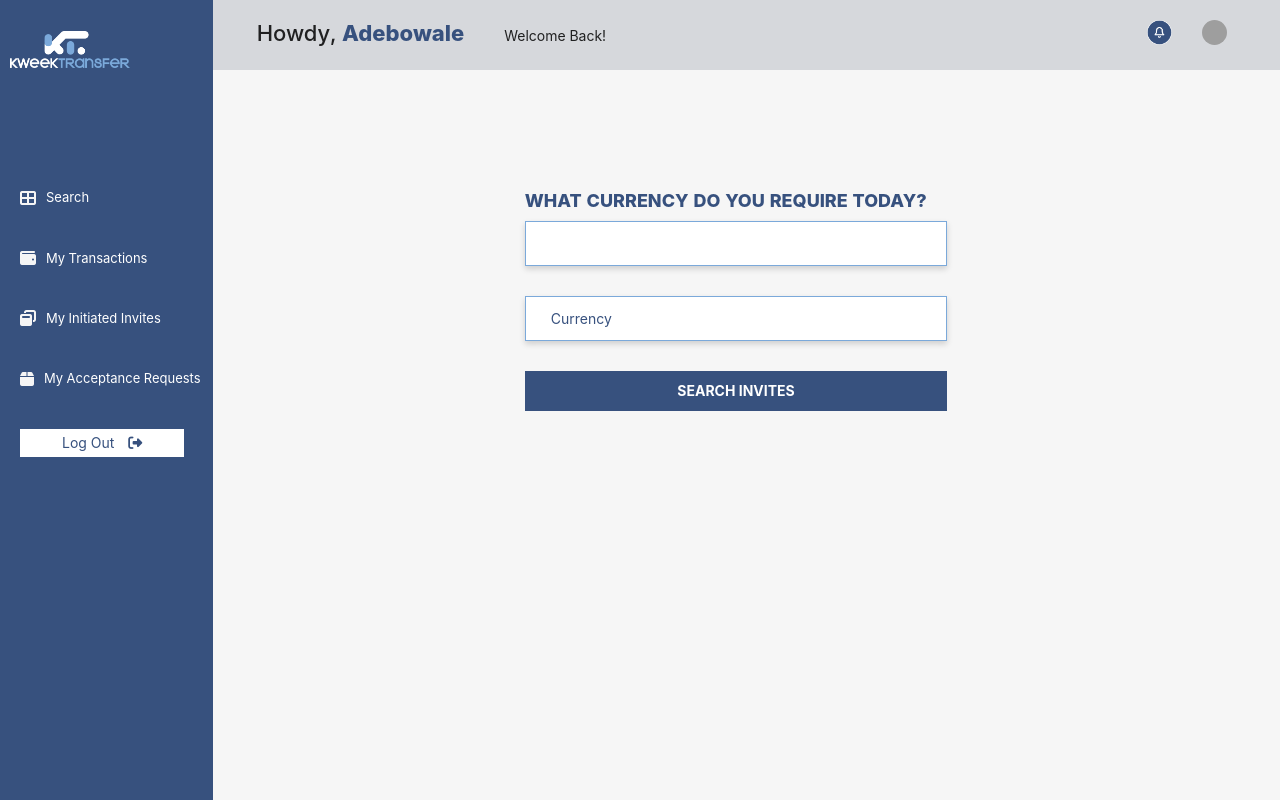
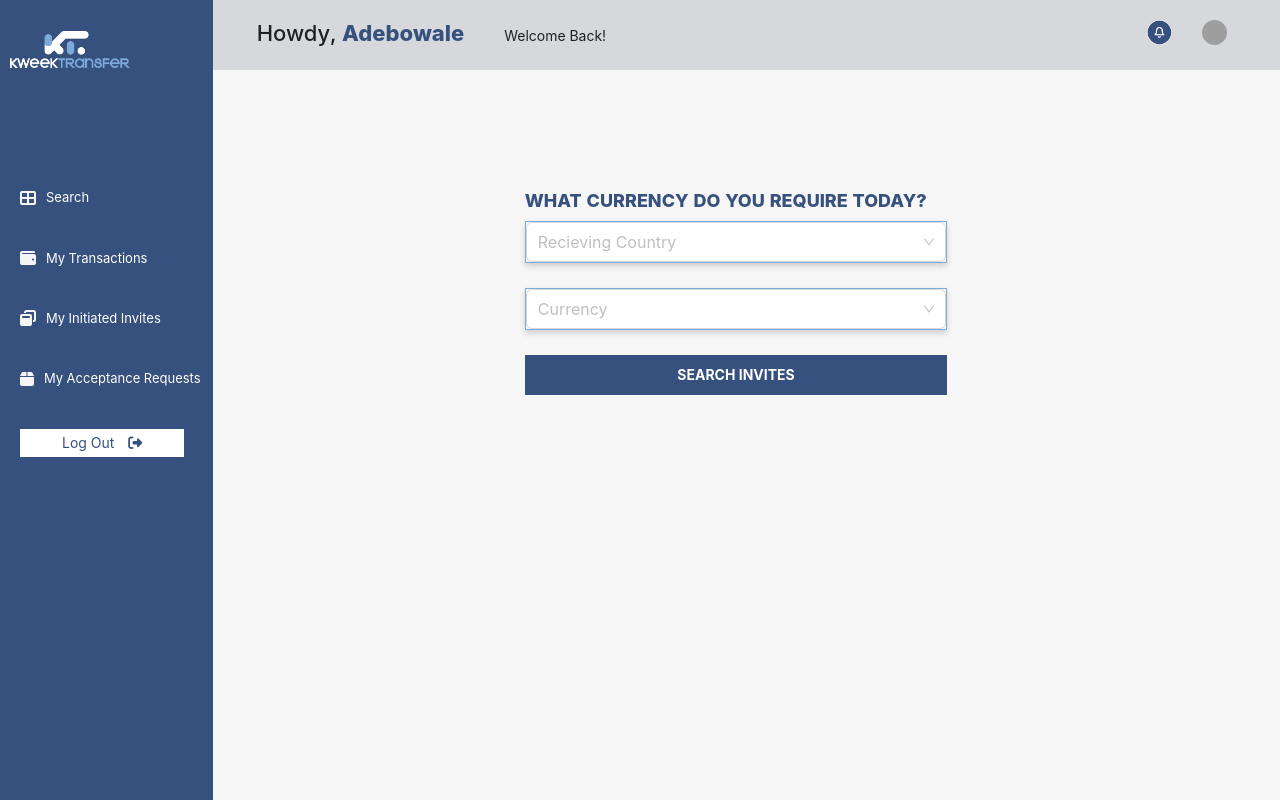
Before and after one commit to grace22411/KweekWeb, a React (Create React App) app: page / in a window 1280 px wide. Built offline with nearby package versions, Linux system fonts and the light colour scheme; grey boxes are pictures that could not be loaded; a web font is replaced by a local one; what msal would draw is missing.

Commit message:
corrections made

```diff
--- a/src/component/Header.js
+++ b/src/component/Header.js
@@ -4,10 +4,7 @@ import "./styles.scss"
 import { IMAGES} from "../constants/index";
 import { Link} from "react-router-dom";
 import { APP_PATHS } from '../constants/appPath';
-<<<<<<< HEAD
 import { SideBar } from "./SideBar";
-=======
->>>>>>> 5ef75fbd3639bd5b818ad85401684580cfcc179c
 
 
 function Header() {
--- a/src/component/searchResult.jsx
+++ b/src/component/searchResult.jsx
@@ -61,9 +61,9 @@ const List = () => {
                             </div>
                         </div>
                     </div>
-                    <div className="col-12 px-3">
+                    <div className="col-12 px-3 foot">
                         <button className="btn btn-primary float-left">Initiate Transaction</button>
-                        <Link to="/txn/5skjd88dd" className="float-right" style={{color: 'var(--primaryColor)', margin: 8}}><i className="fas fa-share"></i> Share</Link>
+                        <Link to="/txn/5skjd88dd"  style={{color: 'var(--primaryColor)', margin: 8}}><i class="fas fa-share-alt"></i><i class="far fa-copy"></i></Link>
                     </div>
                 </div>
             </div>
--- a/src/component/styles.scss
+++ b/src/component/styles.scss
@@ -53,7 +53,7 @@ $primarycolor: #37517e;
   .toggle-menu {
     display: none;
   }
-  @media only screen and (min-width: 321px) and (max-width: 767px) {
+  @media only screen and (min-width: 321px) and (max-width: 768px) {
     height: 50px;
     width: 100vw;
     margin: 0;
@@ -184,8 +184,9 @@ $primarycolor: #37517e;
     }
   }
 }
-@media only screen and (min-width: 320px) and (max-width: 767px) {
-  .SideMenu {box-shadow: 0 0 6px;};
+@media only screen and (min-width: 320px) and (max-width: 768px) {
+  .SideMenu {box-shadow: 0 0 6px;
+  width:268px};
   .SideMenu.collapsed {
     display: none;
   }
@@ -217,7 +218,6 @@ $primarycolor: #37517e;
     margin-left: 1% !important;
     padding: 12.5px 10px;
   }
-
   .text-muted {
     font-size: 10px;
   }
@@ -252,10 +252,18 @@ $primarycolor: #37517e;
     top: -10px;
     .row {
       padding: 0 10px;
+
     }
   }
 }
 
+.foot{
+  display: flex;
+  justify-content: space-between;
+  i{
+    margin-left:10px;
+  }
+}
 
 .ant-modal-mask{
   background-color: rgba(0, 0, 0, 0.85);
--- a/src/views/Dashboard/InitiatedInvitePage/Invite.js
+++ b/src/views/Dashboard/InitiatedInvitePage/Invite.js
@@ -11,6 +11,7 @@ const Invite = () => {
   const proceedToList = () => {
       setCurrentView("accepted");
   };
+
 
   return (
     <>
--- a/src/views/Dashboard/InitiatedInvitePage/comp/AcceptRequest.js
+++ b/src/views/Dashboard/InitiatedInvitePage/comp/AcceptRequest.js
@@ -1,4 +1,4 @@
-import React, { useState } from "react";
+import React, { useState,useEffect } from "react";
 import { AcceptanceRequest } from "../../../../data/InviteData";
 import "../style.scss";
 import {IMAGES} from '../../../../constants';
@@ -16,9 +16,16 @@ export const AcceptRequest = () => {
   const backToList = () => {
     setCurrentView("list");
   };
+
+  useEffect(() => {
+    document.querySelector('#history').scrollIntoView({
+      behavior: "smooth",
+    })
+  }, []);
+
   return (
     <>
-      <section>
+      <section id="history">
         <div className="header">
           <h3>Incoming Acceptance Requests</h3>
           <p>Reference NO.</p>
--- a/src/views/Dashboard/InitiatedInvitePage/style.scss
+++ b/src/views/Dashboard/InitiatedInvitePage/style.scss
@@ -33,6 +33,7 @@ $lightgrey: #858585;
     @include breakpoint("smOnly") {
       padding-right: 0;
       border-left: 0;
+      padding-left: 10px;
     }
   }
 }
--- a/src/views/Dashboard/Requests/comp/Payment.js
+++ b/src/views/Dashboard/Requests/comp/Payment.js
@@ -14,6 +14,7 @@ const Payment = () => {
     setCurrentView("success");
   };
   return (
+    <div className="payment-option" >
     <div className="payment-details">
       {currentView === "value" ? (
         <form>
@@ -41,6 +42,7 @@ const Payment = () => {
         </div>
       ) : null}
     </div>
+    </div>
   );
 };
 
--- a/src/views/Dashboard/SearchPage/Search.js
+++ b/src/views/Dashboard/SearchPage/Search.js
@@ -1,4 +1,4 @@
-import React from "react";
+import React, { useState } from "react";
 import Layout from "../../../component/Layout";
 import "./style.scss";
 import "../global.scss";
@@ -6,32 +6,53 @@ import "../global.scss";
 // import APP_PATHS from '../../../constants/appPath';
 import { COUNTRIES } from "../../../constants/index";
 import { Link } from "react-router-dom";
+import DropDown from "../../../component/dropdown";
 // import ButtonComponent from "../../../component/button";
 
 const countries = COUNTRIES.map((country) => {
-    return {
-        label: country.name,
-        value: country.code
-    };
+  return {
+    label: country.name,
+    value: country.code,
+  };
 });
+const currencies = [
+  {
+    label: "USD",
+    icon: "http://countryflagicons.com/SHINY/32/US.png",
+    value: "USD",
+  },
+  {
+    label: "NGN",
+    icon: "http://countryflagicons.com/SHINY/32/NG.png",
+    value: "NGN",
+  },
+  {
+    label: "GBP",
+    icon: "http://countryflagicons.com/SHINY/32/GB.png",
+    value: "GBP",
+  },
+  {
+    label: "EUR",
+    icon: "http://countryflagicons.com/SHINY/32/FR.png",
+    value: "EUR",
+  },
+];
 
 export const Search = () => {
-  // const [states, setStates] = useState([]);
+  const [states, setStates] = useState([]);
 
-  // const [showCalc, setShowCalc] = useState({ state: false, text: "Show" });
-
-  // const loadStates = (code) => {
-  //   const country = COUNTRIES.filter((x) => x.code === code);
-  //   if (country[0].states) {
-  //     const states = country[0].states.map((state) => {
-  //       return {
-  //         label: state.name,
-  //         value: state.code,
-  //       };
-  //     });
-  //     setStates(states);
-  //   } else setStates([]);
-  // };
+  const loadStates = (code) => {
+    const country = COUNTRIES.filter((x) => x.code === code);
+    if (country[0].states) {
+      const states = country[0].states.map((state) => {
+        return {
+          label: state.name,
+          value: state.code,
+        };
+      });
+      setStates(states);
+    } else setStates([]);
+  };
   return (
     <>
       <Layout>
@@ -39,23 +60,28 @@ export const Search = () => {
           <div className="currency-container">
             <div className="currency">
               <h2>WHAT CURRENCY DO YOU REQUIRE TODAY?</h2>
-              {/* <DropDown
-                placeholder="Country"
+              <DropDown
+                placeholder="Recieving Country"
                 size={"large"}
                 options={countries}
                 onSelect={loadStates}
                 dropdownClass="banner-dropdown"
-                style={{ width: 150, borderRadius: 6 }}
-                className="select-class"
-              /> */}
-              <select className="form-control">
-                <option value={countries}>{}</option>
-              </select>
-              <select className="form-control">
-                <option>Currency</option>
-                <option>Recieving Country</option>
-              </select>
-              <Link to="search-results"><button>SEARCH INVITES</button></Link>
+                style={{ width: "100%", borderRadius: 0, border:"1px solid #7BA9DA", boxShadow:"0px 3px 6px #00000029", marginBottom: "25px" }}
+                className="select-class control"
+              />
+              <DropDown
+                placeholder="Currency"
+                size={"large"}
+                options={currencies}
+                //onSelect={updateCurrencyOne}
+                dropdownClass="calculator-banner-dropdown"
+                className="select-class control"
+                style={{ width: "100%", borderRadius: 0 ,border:"1px solid #7BA9DA", boxShadow:"0px 3px 6px #00000029",marginBottom: "25px"}}
+              />
+
+              <Link to="search-results">
+                <button>SEARCH INVITES</button>
+              </Link>
             </div>
           </div>
         </div>
--- a/src/views/Dashboard/SearchPage/style.scss
+++ b/src/views/Dashboard/SearchPage/style.scss
@@ -15,20 +15,20 @@
             font-weight: 800;
             font-size:18px;
         }
-        select{
-            margin-bottom: 30px;;
-            box-shadow: 0px 3px 6px #00000029;
-            border: 1px solid #7BA9DA;
-            padding-left: 25px !important;;
-            border-radius: 0 !important;
-            background-color: #fff !important;
-            height:45px !important;
-            color:#37517E !important;
-            font-size: 14px;;
-            option{
-                color:#37517E !important;
-            }
-        }
+        // .control{
+        //     margin-bottom: 30px;;
+        //     box-shadow: 0px 3px 6px #00000029;
+        //     border: 1px solid #7BA9DA;
+        //     padding-left: 25px !important;;
+        //     border-radius: 0 !important;
+        //     background-color: #fff !important;
+        //     height:45px !important;
+        //     color:#37517E !important;
+        //     font-size: 14px;;
+        //     ::placeholder{
+        //         color:#37517E !important;
+        //     }
+        // }
         a {
             width:100%;
             height:40px;
--- a/src/views/Dashboard/TransactionPage/Transaction.js
+++ b/src/views/Dashboard/TransactionPage/Transaction.js
@@ -1,4 +1,4 @@
-import React, { useState } from "react";
+import React, { useState, useEffect } from "react";
 import Layout from "../../../component/Layout";
 import "./styles.scss";
 import "../global.scss";
@@ -23,6 +23,9 @@ const Transactions = () => {
     document.querySelector('#ongoing').className = "card two active";
   };
 
+  useEffect(() => {
+    document.querySelector('#ongoing').className = "card two active";
+  }, []);
 
   return (
     <>
```
Also changed, not shown: src/views/Dashboard/Requests/comp/Requests.js (+28 -7 lines), src/views/Dashboard/Requests/style.scss (+45 -0 lines).
